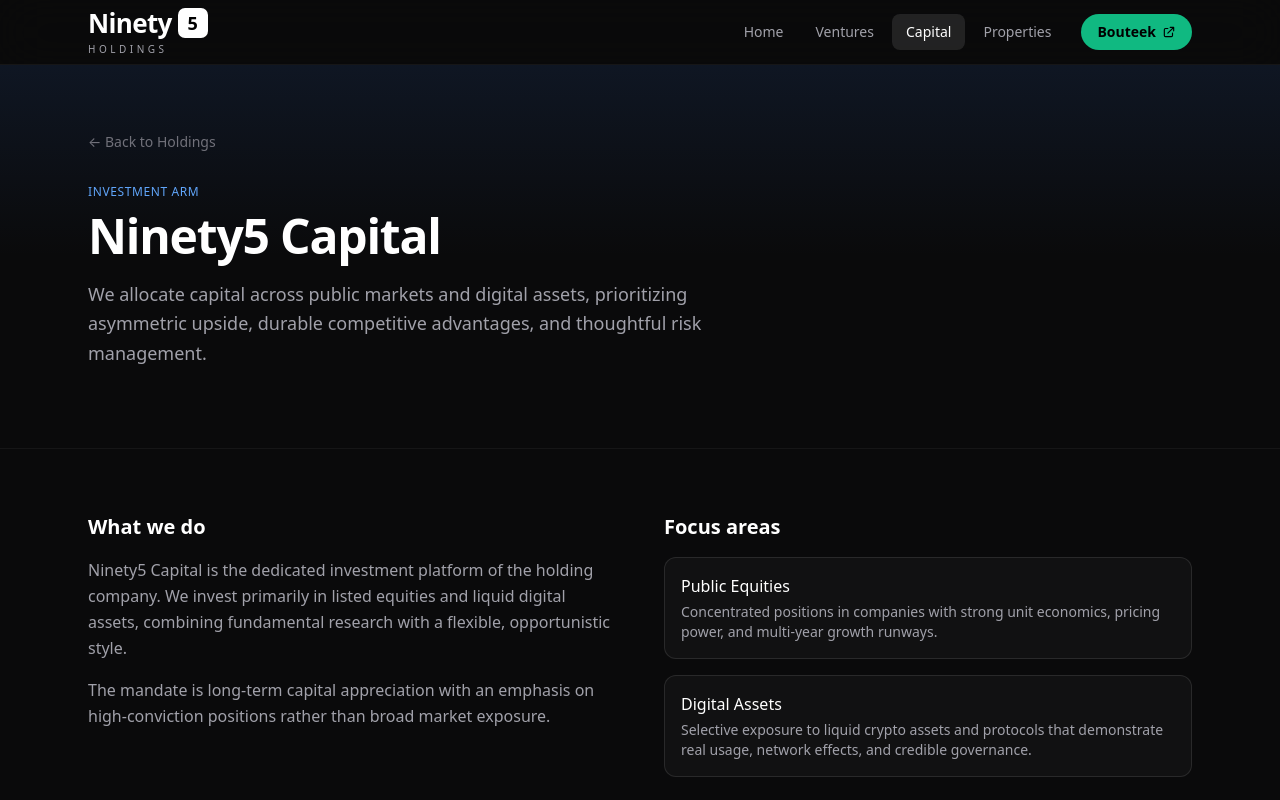
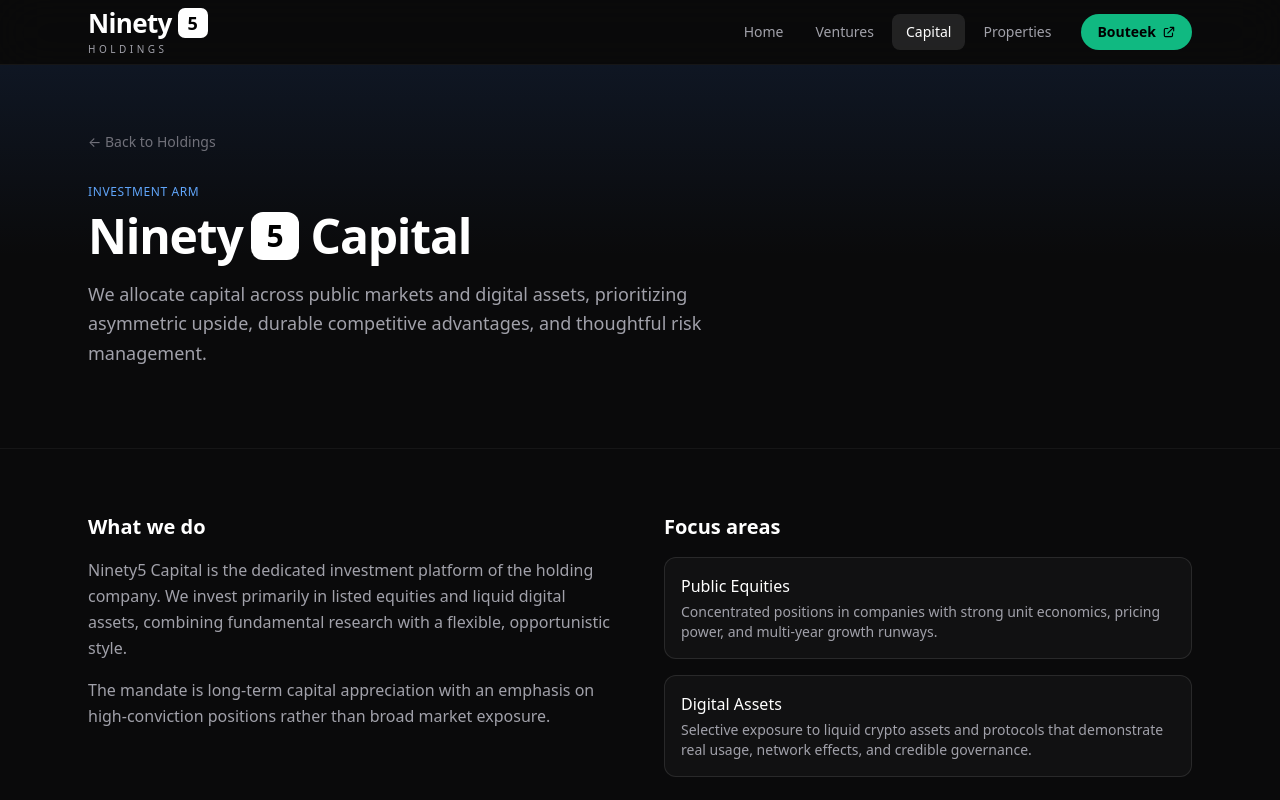
Before and after one commit to wizard9502/ninety5-holdings, a Next.js app: page /capital in a window 1280 px wide. Shown: the top 800 px of the page. Built offline with nearby package versions, Linux system fonts and the light colour scheme.

Commit message:
Apply boxed 5 logo treatment to Capital page title

```diff
--- a/app/capital/page.tsx
+++ b/app/capital/page.tsx
@@ -22,8 +22,12 @@
           <p className="text-xs font-medium uppercase tracking-wider text-blue-400 mb-3">
             Investment Arm
           </p>
-          <h1 className="text-4xl sm:text-5xl font-semibold tracking-tight text-white">
-            Ninety5 Capital
+          <h1 className="text-4xl sm:text-5xl font-semibold tracking-tight text-white flex items-center gap-2">
+            Ninety
+            <span className="inline-flex h-10 w-10 sm:h-12 sm:w-12 items-center justify-center rounded-xl bg-white text-black text-2xl sm:text-3xl font-bold">
+              5
+            </span>
+            <span className="ml-1">Capital</span>
           </h1>
           <p className="mt-5 text-lg text-zinc-400 max-w-2xl leading-relaxed">
             We allocate capital across public markets and digital assets, prioritizing asymmetric upside, durable competitive advantages, and thoughtful risk management.
```
